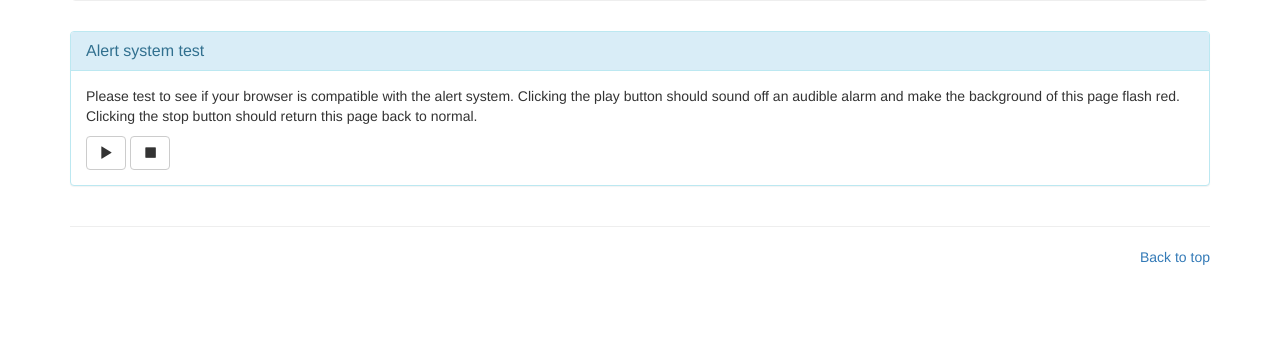
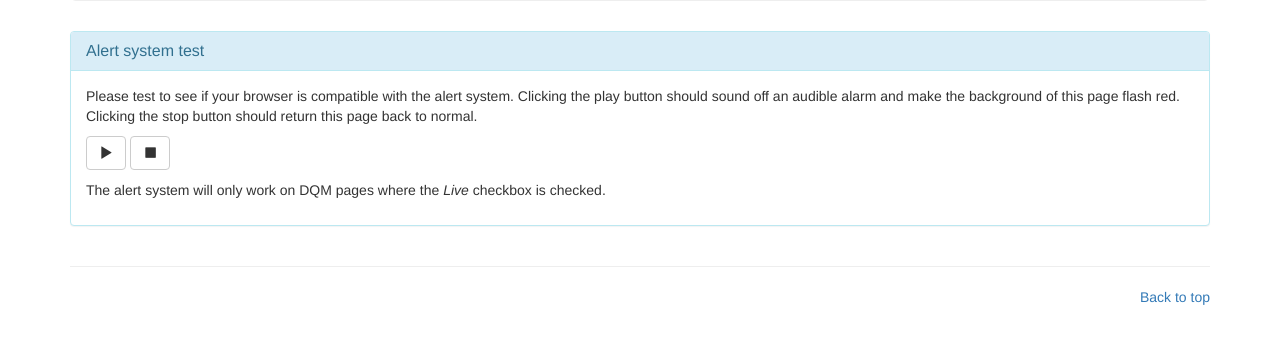
Before and after one commit to lariat/dqm-v2, a Flask app: page /alert-test in a window 1280 px wide. Shown: the part 228-572 px from the top of the page. Run offline with Flask 2, Linux system fonts and the light colour scheme; parts of the project's set-up code (start-up, migrations or seed data) failed here and were passed over; some libraries are stand-ins or nearby versions.

Commit message:
update alert system test

```diff
--- a/dqm/templates/alert-test.html
+++ b/dqm/templates/alert-test.html
@@ -22,12 +22,18 @@
             red. Clicking the stop button should return this page back
             to normal.
           </p>
+          <p>
             <button type="button" class="btn btn-default" aria-label="Left Align" id="on">
               <span class="glyphicon glyphicon-play" aria-hidden="true"></span>
             </button>
             <button type="button" class="btn btn-default" aria-label="Left Align" id="off">
               <span class="glyphicon glyphicon-stop" aria-hidden="true"></span>
             </button>
+          </p>
+          <p>
+            The alert system will only work on DQM pages where the
+            <em>Live</em> checkbox is checked.
+          </p>
         </div>
       </div>
 
--- a/dqm/templates/home.html
+++ b/dqm/templates/home.html
@@ -59,12 +59,18 @@
             red. Clicking the stop button should return this page back
             to normal.
           </p>
+          <p>
             <button type="button" class="btn btn-default" aria-label="Left Align" id="on">
               <span class="glyphicon glyphicon-play" aria-hidden="true"></span>
             </button>
             <button type="button" class="btn btn-default" aria-label="Left Align" id="off">
               <span class="glyphicon glyphicon-stop" aria-hidden="true"></span>
             </button>
+          </p>
+          <p>
+            The alert system will only work on DQM pages where the
+            <em>Live</em> checkbox is checked.
+          </p>
         </div>
       </div>
 
```
Lines whose indentation alone changed are shown as unchanged.
